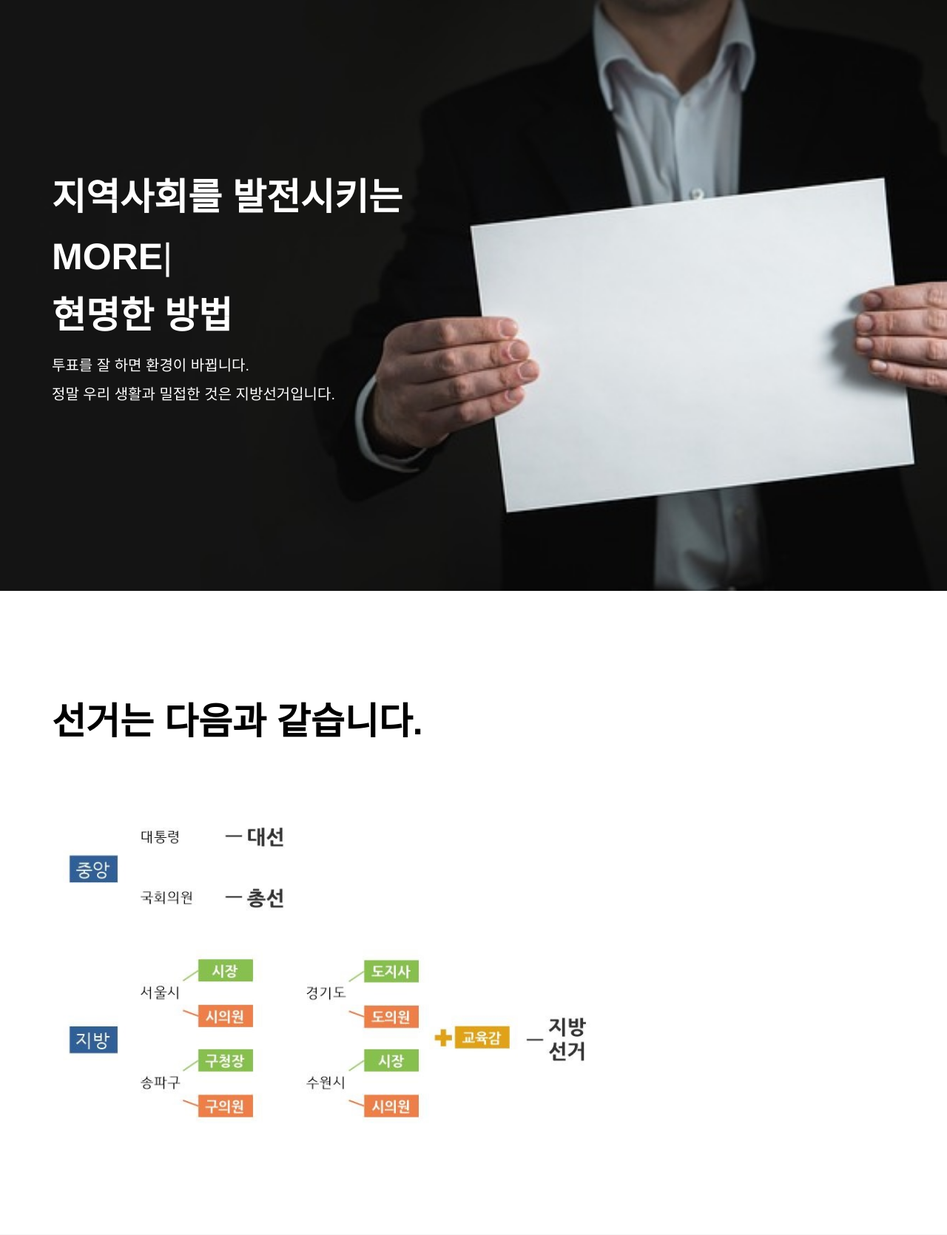
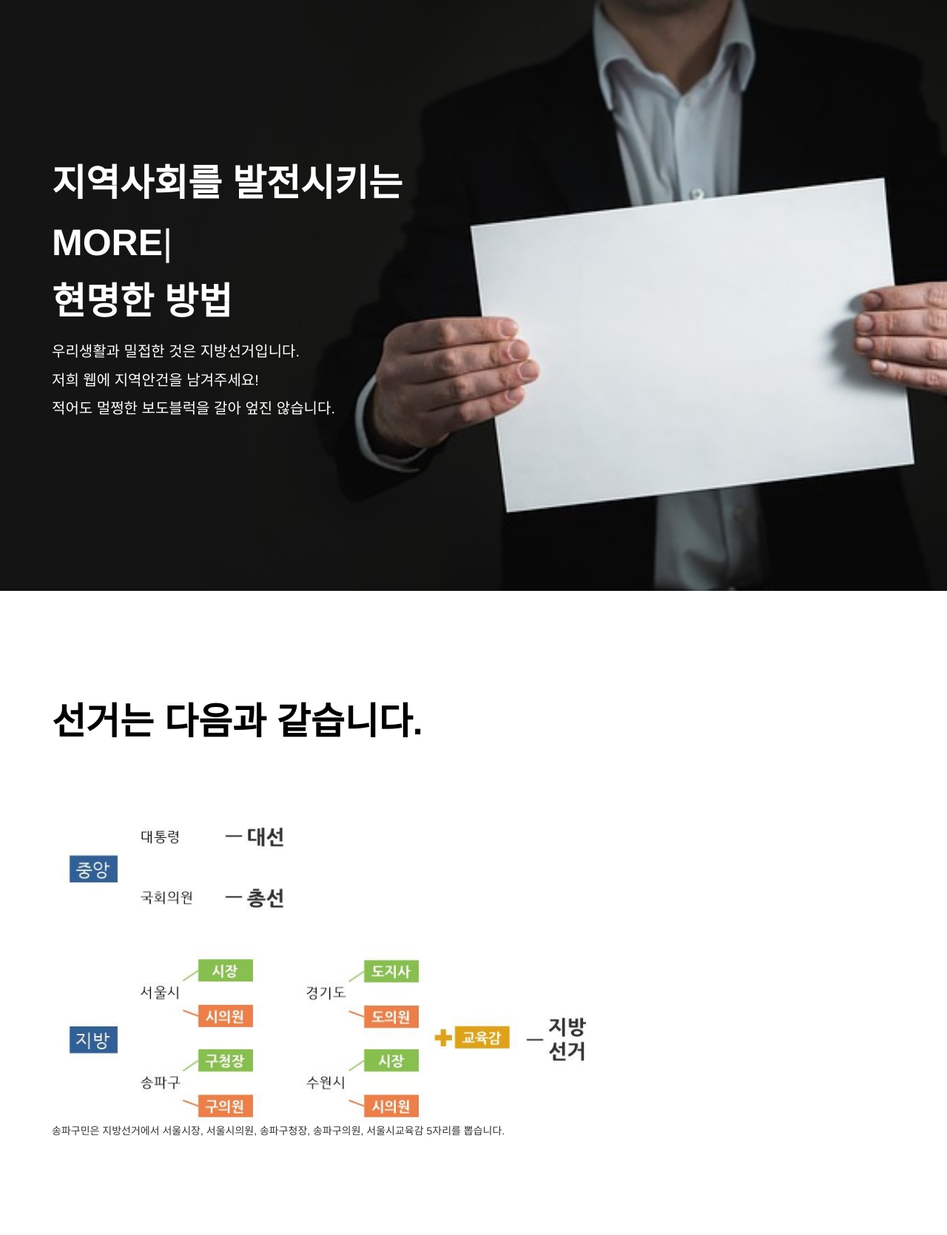
Before and after one commit to whateveruwant/arajung, a PHP site: page / in a window 1280 px wide. Shown: the part 139-1809 px from the top of the page at 74% size. Run offline with PHP 8.4, Linux system fonts and the light colour scheme.

Commit message:
modify index.php

```diff
--- a/index.php
+++ b/index.php
@@ -113,8 +113,9 @@
                             <h1 class="hero__title" style="font-size:50px">현명한 방법</h1>
 
 
-                            <p class="hero__text">투표를 잘 하면 환경이 바뀝니다.</p>
-                            <p class="hero__text">정말 우리 생활과 밀접한 것은 지방선거입니다. </p>
+                            <p class="hero__text">우리생활과 밀접한 것은 지방선거입니다.</p>
+                            <p class="hero__text">저희 웹에 지역안건을 남겨주세요!</p>
+                            <p class="hero__text">적어도 멀쩡한 보도블럭을 갈아 엎진 않습니다.</p>
                         </div>
                     </div>
                 </div>
@@ -128,6 +129,8 @@
                     <div class="col-lg-8 ">
                         <h1 class="hero__title" style="font-size:50px; color:#000;">선거는 다음과 같습니다.</h1>
 						<img src='image/vote.jpg')>
+                        <br/>
+                        <p class="hero__text; color:#000;">송파구민은 지방선거에서 서울시장, 서울시의원, 송파구청장, 송파구의원, 서울시교육감 5자리를 뽑습니다.</p>
                     </div>
                 </div>
             </div>
@@ -139,12 +142,9 @@
                 <div class="row">
                     <div class="col-lg-8 ">
                         <h1 class="hero__title" style="font-size:50px; color:#000;">내 지역의 대표를 선출합니다.</h1>
-
-
-                        <p class="hero__text; color:#000;">민주주의는 '누구나' 정치에 참여 할 수 있습니다.</p>
-                        <p class="hero__text; color:#000;">간접민주주의는 대표를 선출하기 위해 '엘리트'들이 경쟁하는 방식입니다.</p>
-                        <p class="hero__text; color:#000;">하지만 지방선거는 무관심 속에 '엘리트가 아닌 아무나' 가 대표자로 선출되는 일이 많습니다.</p>
-                        <p class="hero__text; color:#000;">내 지역의 목소리를 대변 해 줄 대표다운 대표를 선출 해야 합니다.</p>
+                        <p class="hero__text; color:#000;">아무나 뽑지 마세요. 안 뽑지도 마세요.</p>
+                        <p class="hero__text; color:#000;">잘 뽑으시고 지역에 바라는 점을 남겨주세요.</p>
+                        <p class="hero__text; color:#000;">그리고 동네가 좋아지는것만 지켜보시면 됩니다.</p>
                     </div>
                 </div>
                 <!-- swiper__module swiper-container -->
@@ -181,24 +181,7 @@
         </section>
         <!-- End / Section -->
         <!-- Section -->
-        <section class="md-section" id="id-4">
-            <div class="container">
-                <div class="row">
-                    <div class="col-lg-8 ">
-                        <h1 class="hero__title" style="font-size:50px; color:#000;">아라정은</h1>
-                        <h1 class="hero__title" style="font-size:50px; color:#000;">'알아'서 하는</h1>
-                        <h1 class="hero__title" style="font-size:50px; color:#000;">'정'치를 만듭니다.</h1>
-                        <p class="hero__text; color:#000;">잘 알고 해야하고, 바르게 해야 합니다.</p>
-                        <p class="hero__text; color:#000;">유권자들이 만드는 P2P 정치, 아라정이 시작하겠습니다.
-</p>
-                        <br />
-                    </div>
-                </div>
-            </div>
-        </section>
-        <!-- End / Section -->
-        <!-- Section -->
-        <section class="md-section bg-gray" id="id-5">
+        <section class="md-section" id="id-5">
             <div class="container">
                 <div class="row">
                     <div class="col-lg-4 ">
```
